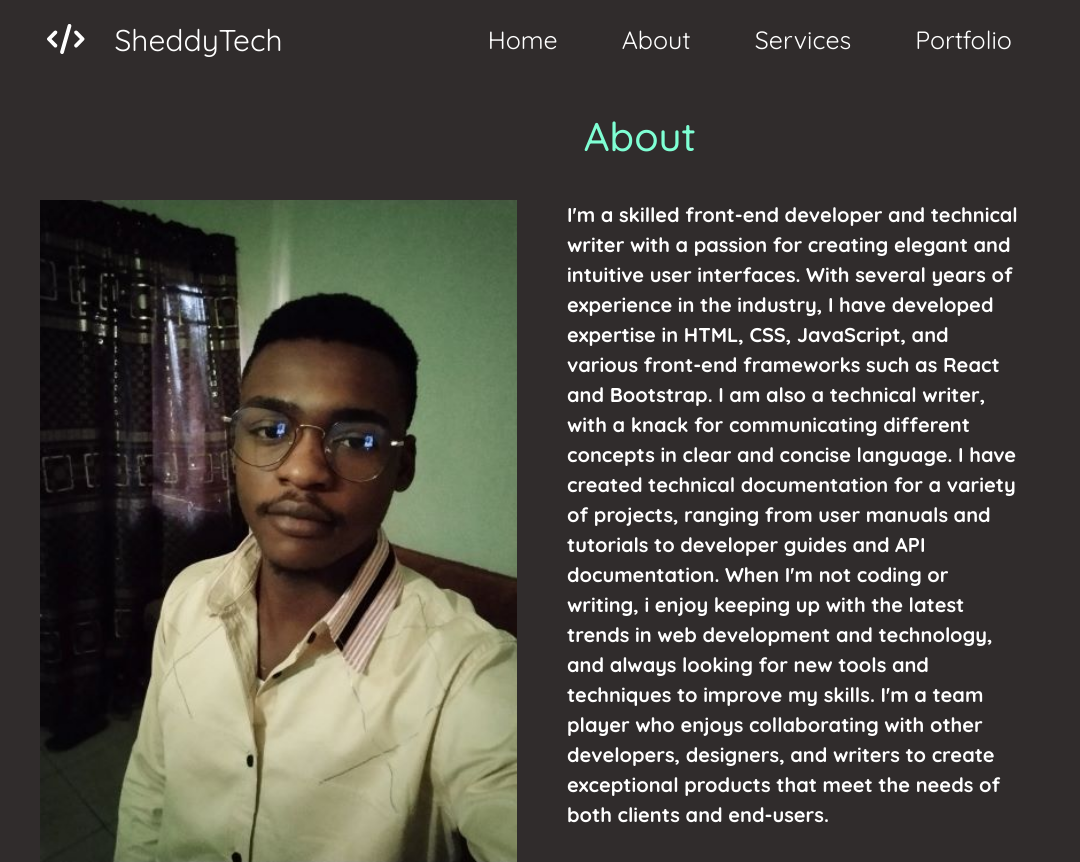
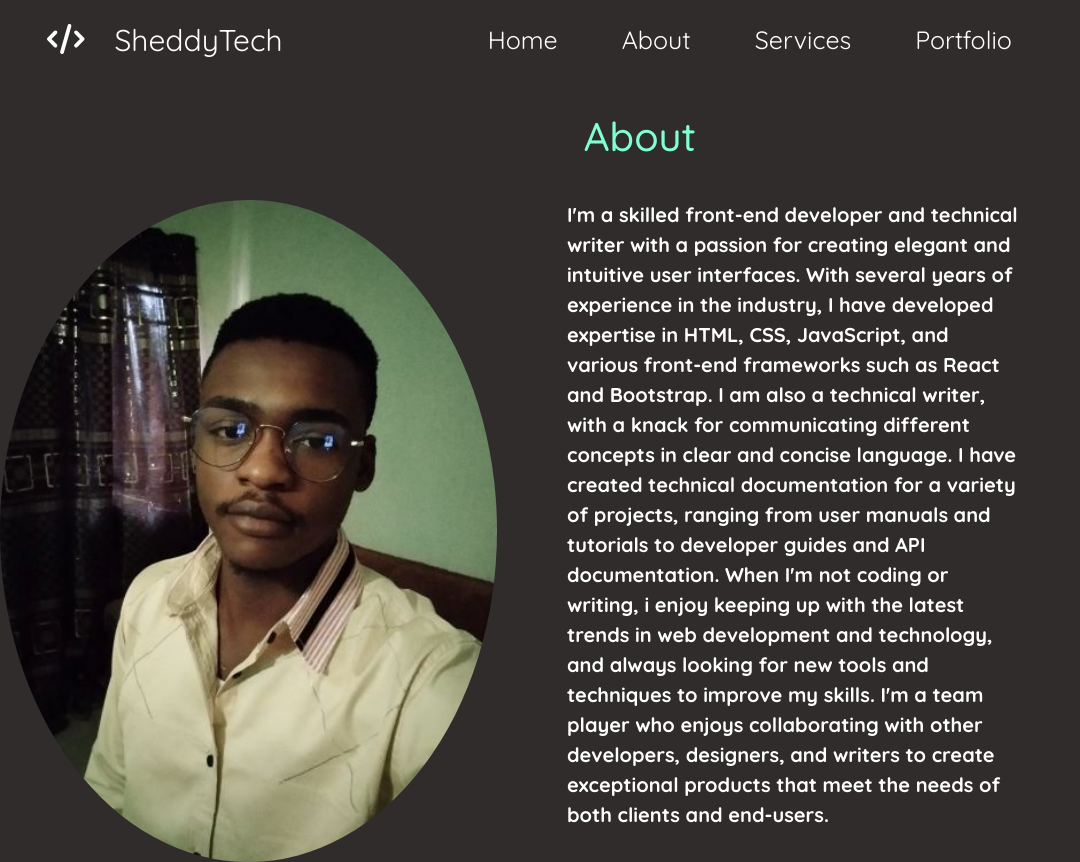
Before and after one commit to sheddy450/personal-portfolio-website, a React (Create React App) app: page /about in a window 1280 px wide. Shown: the whole page, without its empty margins (0-1080 px from the left). Built offline with nearby package versions, Linux system fonts and the light colour scheme.

Commit message:
updated portfolio

```diff
--- a/src/Portfolio.js
+++ b/src/Portfolio.js
@@ -4,6 +4,7 @@ import secondImage from './image/blog.jpg';
 import thirdImage from './image/taskApp.jpg';
 import timer from './image/time.jpg'
 import todo from './image/Todo.jpg'
+import weather from './image/weather.jpg'
 
 
 const Portfolio = () => {
@@ -44,6 +45,11 @@ const Portfolio = () => {
                      out . you can add items, edit items and clear all items. <br/> your lists will still be on the browser even after closing</p>
                     <a href="https://grand-pony-a01842.netlify.app/">   <img className='img' src={todo} alt='display'/></a>
                 </div>
+                <div className='blog'>
+                    <h2>Weather app</h2>
+                    <p>Welcome to my weather app, this weather app was built with<br/>  Html, CSS and Vanilla JavaScript. It shows you the weather<br/> condition of any city inputed in the search box. The temperature,<br/> Humidity and wind speed are the weather conditions displayed </p>
+                    <a href="https://sheddyweatherapp.netlify.app/">   <img className='img' src={weather} alt='display'/></a>
+                </div>
             </div>
         </div>
      );
--- a/src/index.css
+++ b/src/index.css
@@ -111,7 +111,7 @@ article .myImg, .sheddy{
    width: 100%;
   height: 100%;
   object-fit: cover;
-  margin-left: 1em;
+  /* margin-left: em; */
 }
 article .text{
   display: flex;
@@ -126,6 +126,9 @@ article .text .content{
 }
 .about h1{
   text-align: center;
+}
+.sheddy{
+  border-radius: 50%;
 }
 /* Service*/
 
```
Also changed, not shown: src/image/weather.jpg (added).
